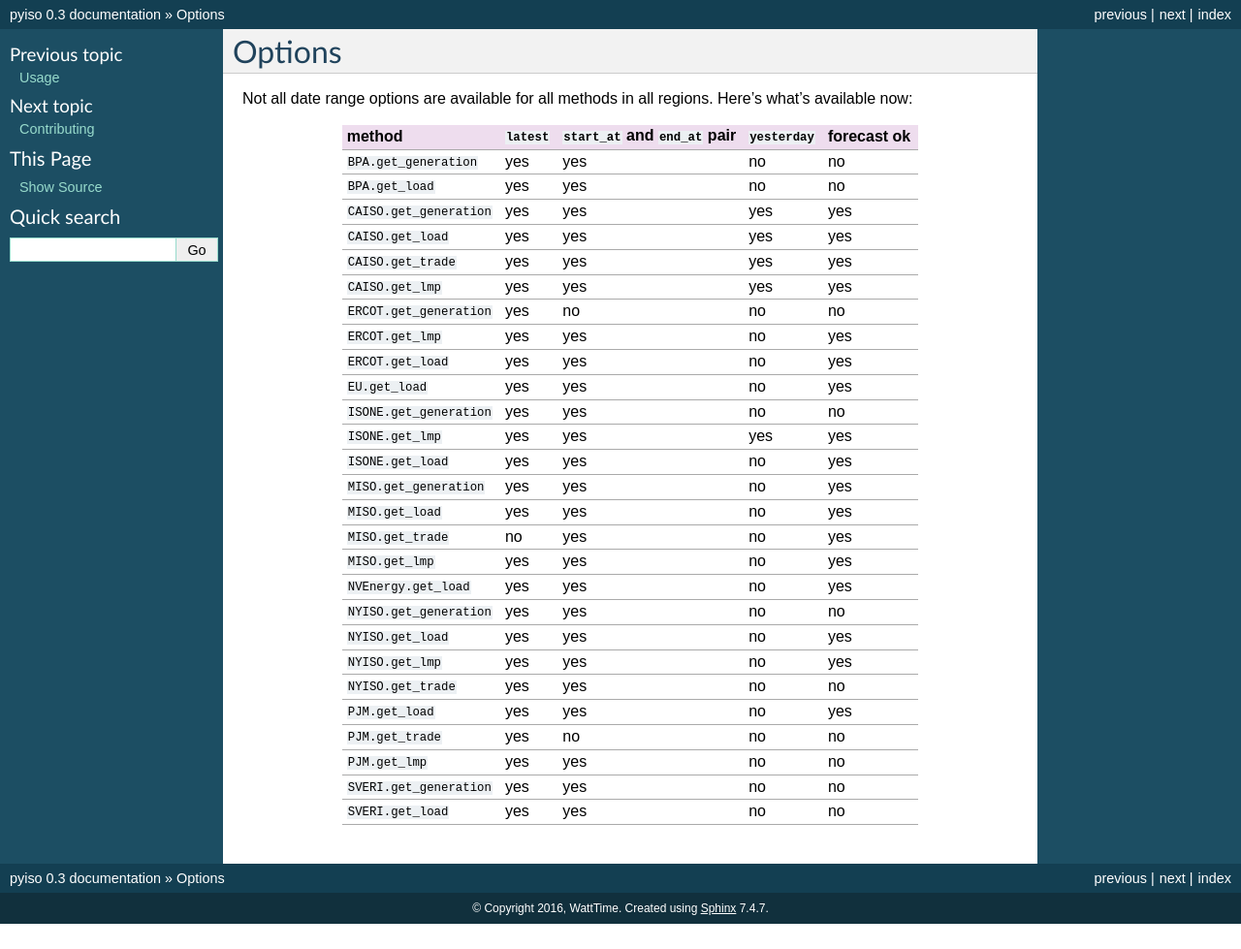
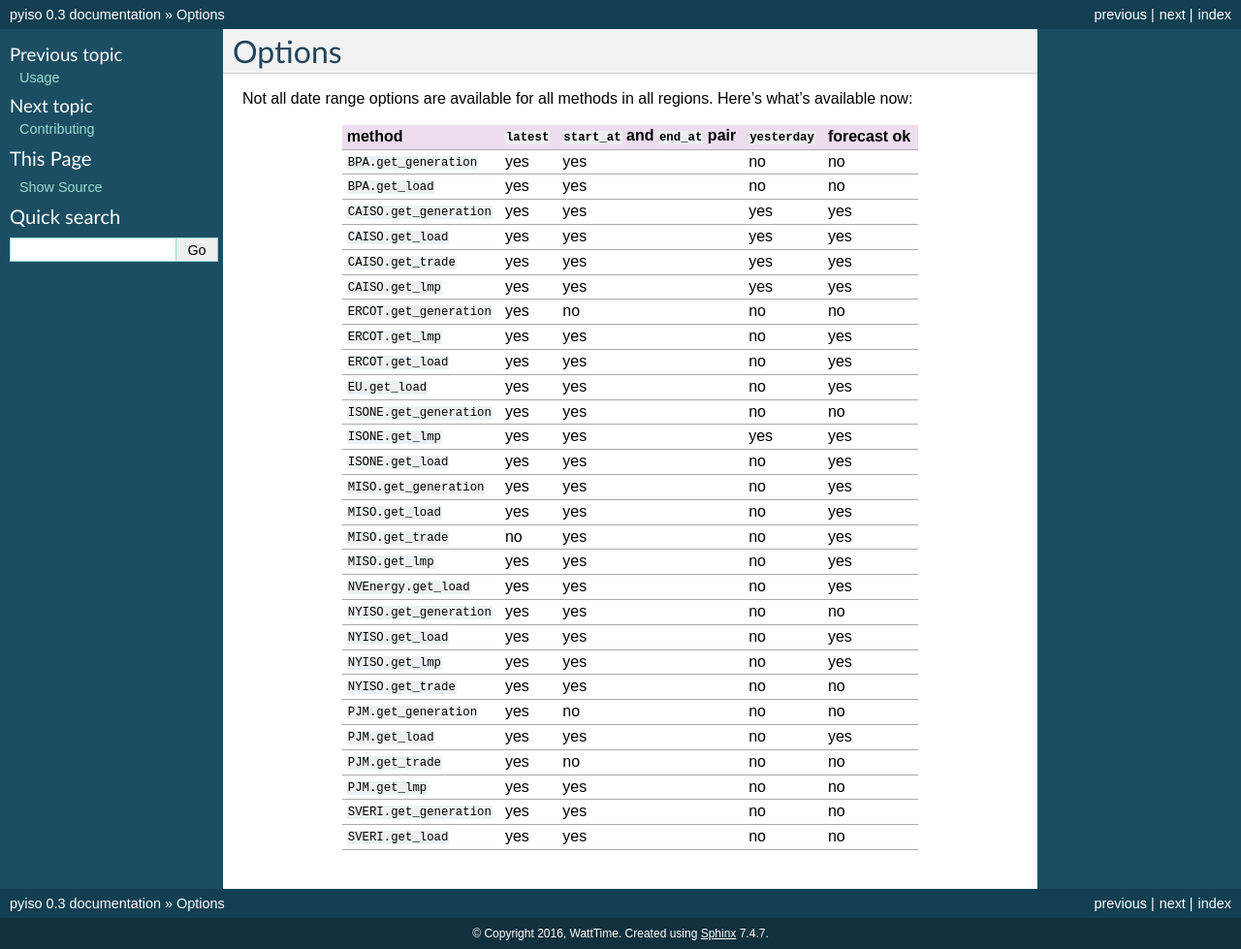
Before and after one commit to WattTime/pyiso, a Sphinx documentation site: the page built from docs/source/options.rst, in a window 1280 px wide. Shown: the whole page at 97% size. Built offline with Sphinx 7.4.7, drawn with Linux system fonts in a browser that asks for light colours; before the commit the page ends 953 px from its top, so only the background shows below that.

Commit message:
add to docs

```diff
--- a/docs/source/options.rst
+++ b/docs/source/options.rst
@@ -29,6 +29,7 @@ method                   ``latest``   ``start_at`` and ``end_at`` pair   ``yeste
 ``NYISO.get_load``        yes         yes                                no            yes
 ``NYISO.get_lmp``         yes         yes                                no            yes
 ``NYISO.get_trade``       yes         yes                                no            no
+``PJM.get_generation``    yes         no                                 no            no
 ``PJM.get_load``          yes         yes                                no            yes
 ``PJM.get_trade``         yes         no                                 no            no
 ``PJM.get_lmp``           yes         yes                                no            no
```
